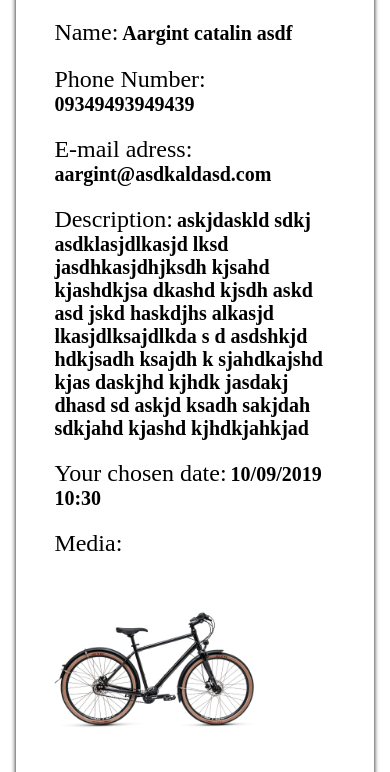
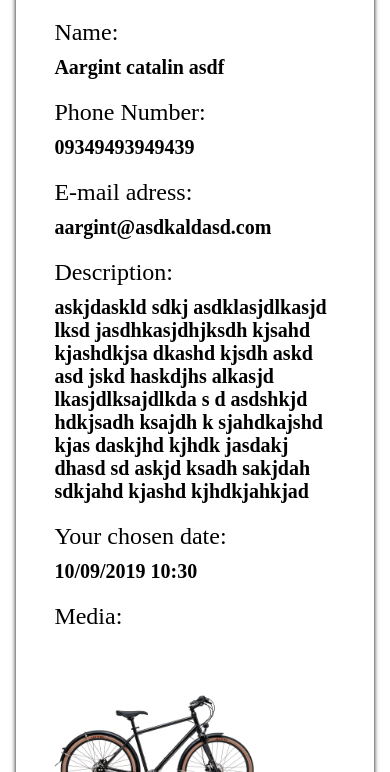
Before and after one commit to argalex/BikeS, a plain HTML site: page formReview.html in a window 390 px wide. Shown: the part 72-844 px from the top of the page. Drawn offline with Linux system fonts and the light colour scheme.

Commit message:
no message

```diff
--- a/css/formReview.css
+++ b/css/formReview.css
@@ -79,6 +79,9 @@ form h1{
         margin-bottom : 10px;
     }
 
+    .formDetailContainer label{
+        display:block;
+    }
 
 
 }
```
